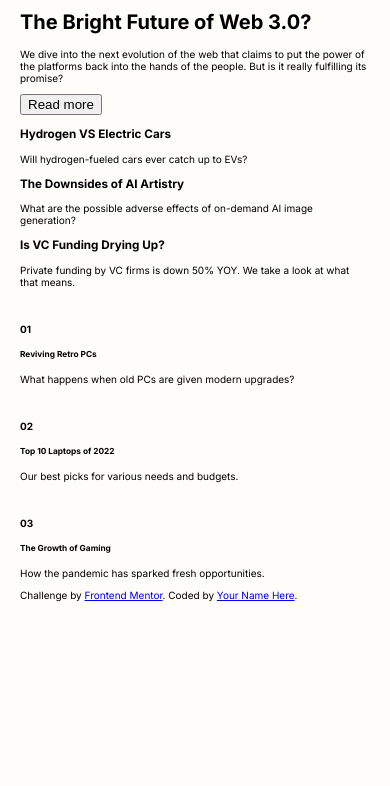
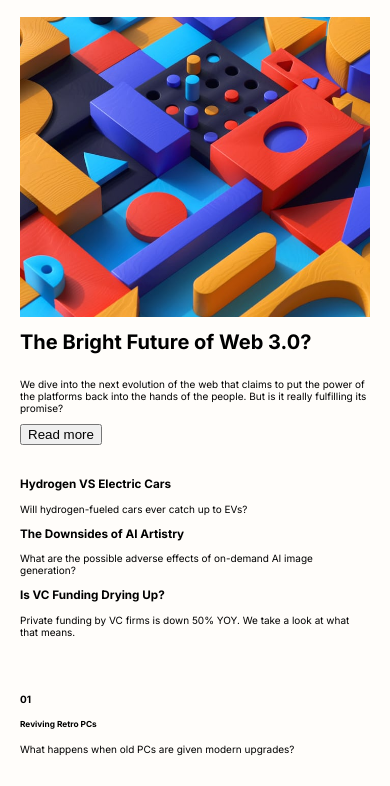
Before and after one commit to J-Potes/news-homepage-main, a plain HTML site: page index.html in a window 390 px wide. Shown: the part 58-844 px from the top of the page. Drawn offline with Linux system fonts and the light colour scheme.

Commit message:
Grid Structure

```diff
--- a/CSS/styles.css
+++ b/CSS/styles.css
@@ -31,7 +31,7 @@ body {
     font-family: var(--mainFont);
     background-color: var(--offWhite);
     width: 100%;
-    max-width: 120rem;
+    max-width: 115rem;
     height: auto;
     padding: 0 2rem;
 }
@@ -48,6 +48,7 @@ body {
 .navbar {
     width: 100%;
     height: 4rem;
+    margin-bottom: 4rem;
 }
 
 .navbar__menu--close {
@@ -101,6 +102,10 @@ body {
 }
 
 @media (max-width: 760px) {
+    .navbar {
+        margin-bottom: 2rem;
+    }
+
     .navbar__menu {
         height: 4rem;
         display: flex;
@@ -128,22 +133,25 @@ body {
         transition: all .5s;
         flex-direction: column;
         top: 0;
-        padding: 2rem;
-        padding-top: 2.5rem;
+        padding: 2.5rem;
     }
 
     .navbar__list li {
         display: block;
         text-align: left;
+        margin: .5rem 0;
 
     }
 
     .navbar__list--item {
+        color: var(--veryDarkBlue);
+        font-size: 1.8rem;
         margin: 0;
     }
 
     .navbar__menu--close {
         display: block;
+        margin-bottom: 8rem;
     }
 
     .navbar__menu--close img {
@@ -158,3 +166,81 @@ body {
         display: block;
     }
 }
+
+/** Grid container **/
+
+.grid-container {
+    display: grid;
+    grid-template-areas:
+                        "main main new"
+                        "main main new"
+                        "cards cards cards";
+    gap: 2rem;
+}
+
+@media (max-width: 760px) {
+    .grid-container {
+        grid-template-areas: "main" "new" "cards";
+    }
+}
+
+/** Main  **/
+
+.main {
+    grid-area: main;
+    display: grid;
+    grid-template-areas:
+                        "main-image main-image"
+                        "main-title main-info";
+}
+
+@media (max-width: 760px) {
+    .main {
+        grid-template-areas: "main-image" "main-title" "main-info";
+    }
+}
+
+.main__image {
+    grid-area: main-image;
+    background-image: url("../assets/images/image-web-3-desktop.jpg");
+    background-size: cover;
+    width: 100%;
+    height: 30rem;
+}
+
+@media (max-width: 760px) {
+    .main__image {
+        background-image: url("../assets/images/image-web-3-mobile.jpg");
+    }
+}
+
+.main__title {
+    grid-area: main-title;
+}
+
+.main__info {
+    grid-area: main-info;
+}
+
+
+/** New (aside) **/
+
+.new {
+    grid-area: new;
+}
+
+
+
+/** Cards **/
+
+.cards__container {
+    grid-area: cards;
+    display: grid;
+    grid-template-columns: 1fr 1fr 1fr;
+}
+
+@media (max-width: 760px) {
+    .cards__container {
+        grid-template-columns: 1fr;
+    }
+}
--- a/index.html
+++ b/index.html
@@ -36,6 +36,7 @@
             </ul>
         </nav>
     </header>
+    <div class="grid-container">
         <main class="main">
             <div class="main__image"></div>
             <h1 class="main__title">The Bright Future of Web 3.0?</h1>
@@ -94,6 +95,8 @@
                 </p>
             </div>
         </div>
+    </div>
+
     <footer class="attribution">
         <p class="attribution__text">
             Challenge by <a href="https://www.frontendmentor.io?ref=challenge" target="_blank">Frontend Mentor</a>.
```
Lines whose indentation alone changed are shown as unchanged.
